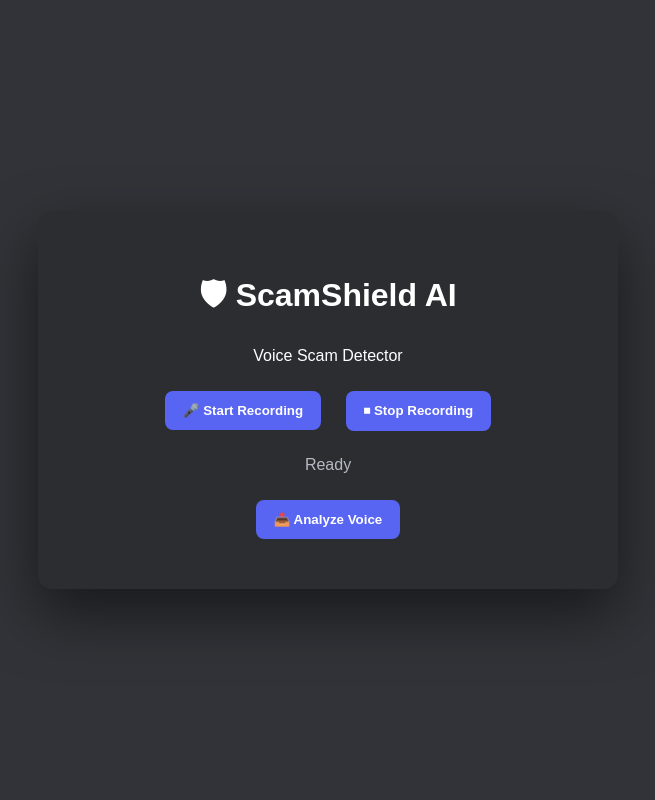
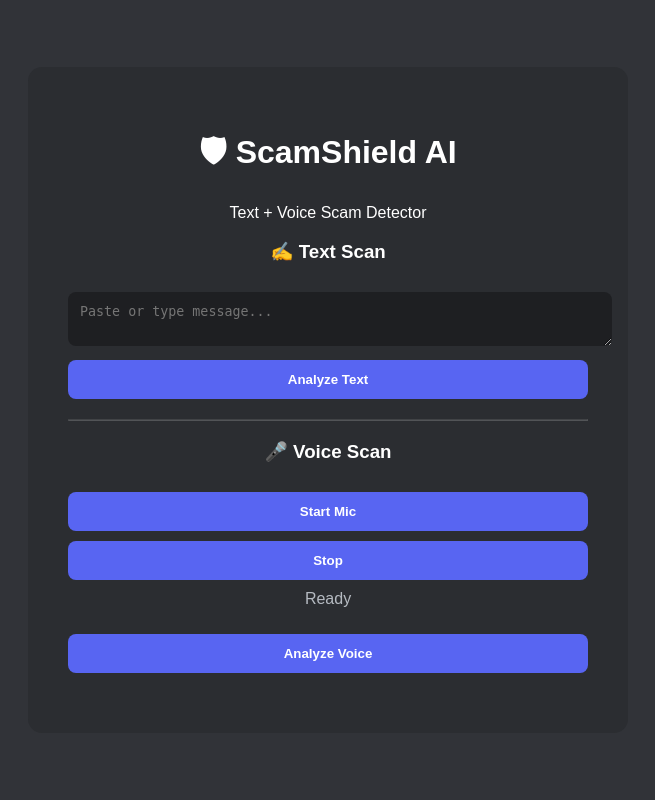
Before and after one commit to sodacanbottle33-source/scam-detector, a Flask app: page /dashboard in a window 1280 px wide. Shown: the whole page, without its empty margins (312-967 px from the left). Run offline with Flask 3, Linux system fonts and the light colour scheme; a user stored in the database is signed in.

Commit message:
Add text + voice AI scam detector UI

```diff
--- a/templates/dashboard.html
+++ b/templates/dashboard.html
@@ -1,5 +1,6 @@
 <!DOCTYPE html>
 <html lang="en">
+
 <head>
 <meta charset="UTF-8">
 <meta name="viewport" content="width=device-width, initial-scale=1.0">
@@ -8,10 +9,9 @@
 
 <style>
 
-/* BASE */
 body {
     margin: 0;
-    font-family: Arial, sans-serif;
+    font-family: Arial;
     background: #313338;
     color: white;
     display: flex;
@@ -20,36 +20,47 @@ body {
     height: 100vh;
 }
 
-/* CARD */
 .card {
     background: #2b2d31;
     padding: 40px;
     border-radius: 14px;
-    width: 500px;
+    width: 520px;
     text-align: center;
-    box-shadow: 0 25px 60px rgba(0,0,0,.5);
 }
 
-/* BUTTONS */
+input, textarea {
+    width: 100%;
+    padding: 12px;
+    margin-top: 10px;
+    border-radius: 8px;
+    border: none;
+    background: #1e1f22;
+    color: white;
+}
+
 button {
-    padding: 12px 18px;
-    margin: 10px;
+    margin-top: 10px;
+    padding: 12px;
     border: none;
     border-radius: 8px;
     background: #5865f2;
     color: white;
     font-weight: bold;
     cursor: pointer;
+    width: 100%;
 }
 
 button:hover {
     background: #4752c4;
 }
 
-/* STATUS */
 #status {
-    margin-top: 15px;
+    margin-top: 10px;
     color: #b5bac1;
+}
+
+.section {
+    margin-bottom: 20px;
 }
 
 </style>
@@ -61,23 +72,44 @@ button:hover {
 <div class="card">
 
     <h1>🛡 ScamShield AI</h1>
+    <p>Text + Voice Scam Detector</p>
 
-    <p>Voice Scam Detector</p>
+    <!-- TEXT INPUT -->
+    <form method="POST">
 
-    <!-- MIC BUTTONS -->
-    <button onclick="startRecording()">🎤 Start Recording</button>
-    <button onclick="stopRecording()">⏹ Stop Recording</button>
+        <div class="section">
 
-    <p id="status">Ready</p>
+            <h3>✍️ Text Scan</h3>
 
-    <!-- FORM TO SEND AUDIO TO FLASK -->
-    <form id="audioForm" method="POST" enctype="multipart/form-data">
+            <textarea name="message" placeholder="Paste or type message..."></textarea>
 
-        <input type="file" name="audio" id="audioInput" hidden>
+            <button type="submit">Analyze Text</button>
 
-        <button type="submit">📤 Analyze Voice</button>
+        </div>
 
     </form>
+
+    <hr style="margin:20px 0; opacity:0.2;">
+
+    <!-- VOICE INPUT -->
+    <div class="section">
+
+        <h3>🎤 Voice Scan</h3>
+
+        <button onclick="startRecording()">Start Mic</button>
+        <button onclick="stopRecording()">Stop</button>
+
+        <p id="status">Ready</p>
+
+        <form method="POST" enctype="multipart/form-data" id="audioForm">
+
+            <input type="file" name="audio" id="audioInput" hidden>
+
+            <button type="submit">Analyze Voice</button>
+
+        </form>
+
+    </div>
 
 </div>
 
@@ -86,7 +118,7 @@ button:hover {
 let mediaRecorder;
 let audioChunks = [];
 
-/* START RECORDING */
+/* START MIC */
 function startRecording(){
 
     navigator.mediaDevices.getUserMedia({ audio: true })
@@ -104,16 +136,16 @@ function startRecording(){
 
         mediaRecorder.onstop = () => {
 
-            const audioBlob = new Blob(audioChunks, { type: "audio/wav" });
+            const blob = new Blob(audioChunks, { type: "audio/wav" });
 
-            const file = new File([audioBlob], "voice.wav");
+            const file = new File([blob], "voice.wav");
 
             const dataTransfer = new DataTransfer();
             dataTransfer.items.add(file);
 
             document.getElementById("audioInput").files = dataTransfer.files;
 
-            document.getElementById("status").innerText = "✅ Recording ready";
+            document.getElementById("status").innerText = "✅ Ready";
 
             audioChunks = [];
         };
@@ -122,14 +154,10 @@ function startRecording(){
 
 }
 
-/* STOP RECORDING */
+/* STOP MIC */
 function stopRecording(){
-
-    if(mediaRecorder){
-        mediaRecorder.stop();
-        document.getElementById("status").innerText = "⏹ Stopped";
-    }
-
+    mediaRecorder.stop();
+    document.getElementById("status").innerText = "⏹ Stopped";
 }
 
 </script>
```
